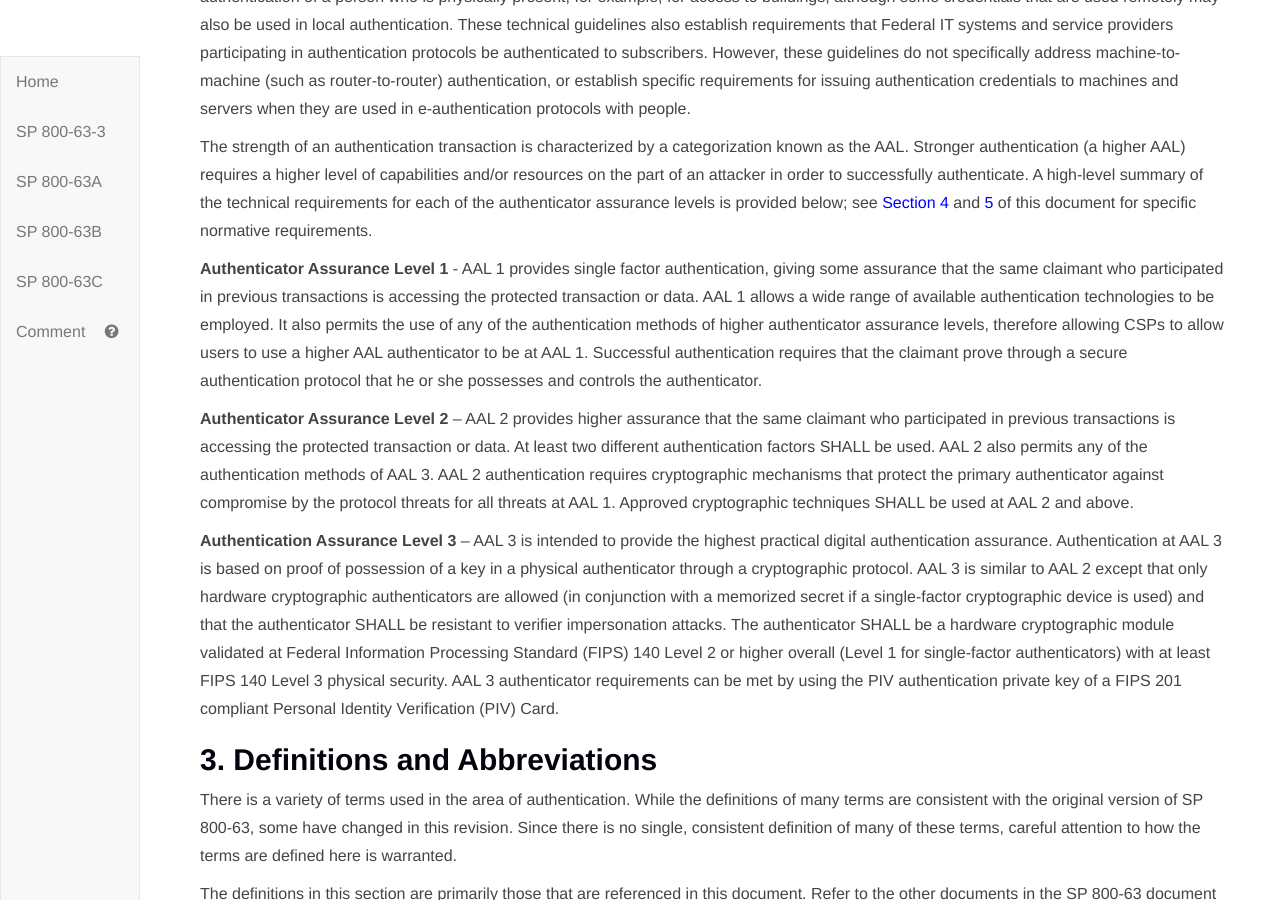
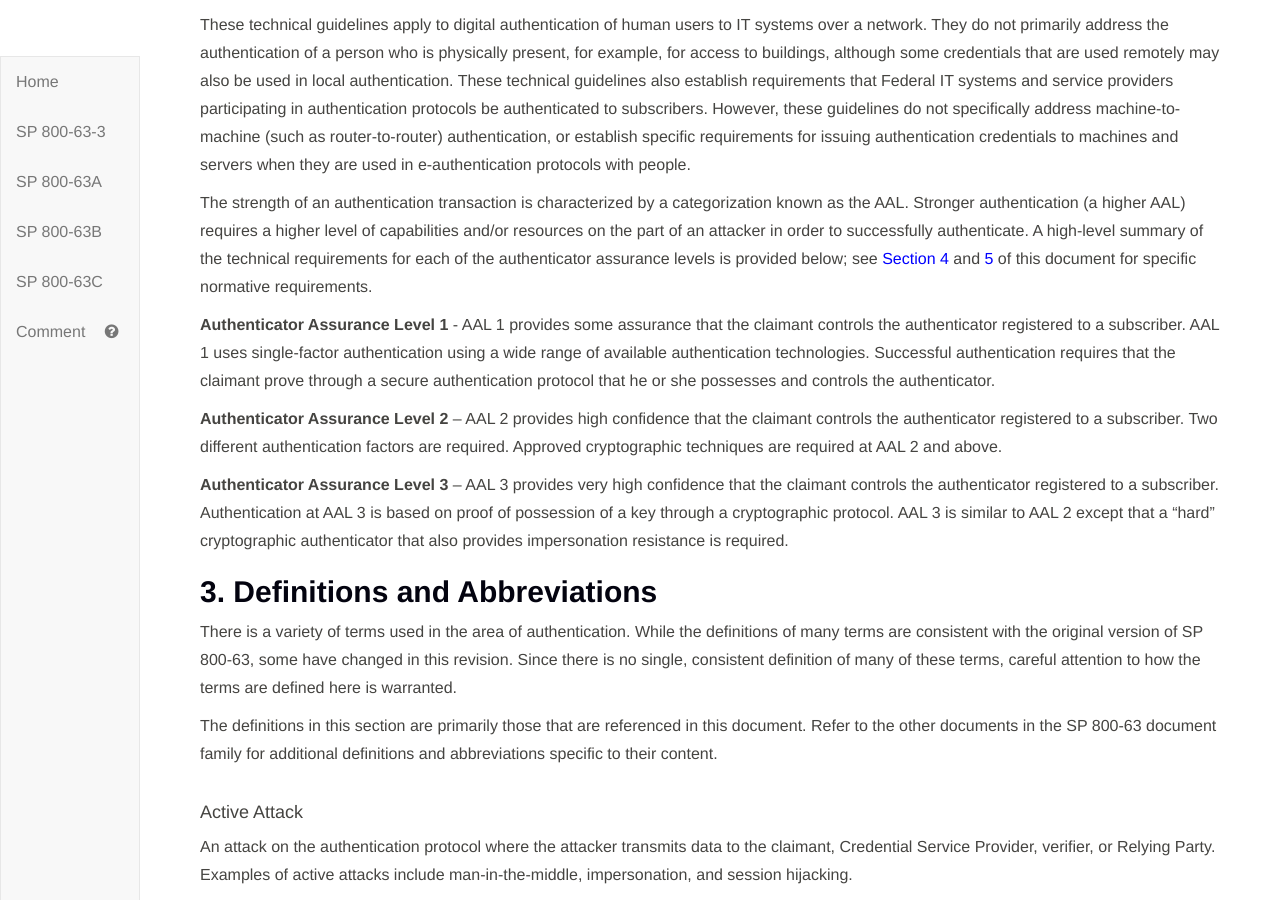
Before and after one commit to usnistgov/800-63-3, a Jekyll site: the page built from sp800-63b.md, in a window 1280 px wide and 900 px high, scrolled down 5713 px. Built offline with Jekyll 4.4.1, drawn with Linux system fonts in a browser that asks for light colours; some of the changed text lies outside the part shown.

Commit message:
Reword, unify, and shorten AAL descriptions in Exec Summary, Intro, and Section 4 openings.

```diff
--- a/sp800-63b/cover.md
+++ b/sp800-63b/cover.md
@@ -204,11 +204,11 @@
 
 The three AALs reflect the options agencies will select based on their risk profile and the potential harm caused by an invalid or fraudulent user accessing their systems. The AALs are as follows:
 
-**AAL 1**: AAL 1 requires single factor authentication, giving some assurance that the same claimant who participated in previous transactions is accessing the protected transaction or data.
+**Authenticator Assurance Level 1** - AAL 1 provides some assurance that the claimant controls the authenticator registered to a subscriber. AAL 1 uses single-factor authentication using a wide range of available authentication technologies. Successful authentication requires that the claimant prove through a secure authentication protocol that he or she possesses and controls the authenticator.
 
-**AAL 2**: AAL 2 requires two different authentication factors, providing higher assurance that the same claimaint who participated in previous transactions is accessing the protected transaction or data.
+**Authenticator Assurance Level 2** – AAL 2 provides high confidence that the claimant controls the authenticator registered to a subscriber. Two different authentication factors are required. Approved cryptographic techniques are required at AAL 2 and above.
 
-**AAL 3**: AAL 3 provides the highest practical remote digital authentication assurance. It requires proof of possession of a key in a physical multi-factor authenticator through a cryptographic protocol.
+**Authenticator Assurance Level 3** – AAL 3 provides very high confidence that the claimant controls the authenticator registered to a subscriber. Authentication at AAL 3 is based on proof of possession of a key through a cryptographic protocol. AAL 3 is similar to AAL 2 except that a "hard" cryptographic authenticator that also provides impersonation resistance is required.
 
 
 ## Table of Contents
--- a/sp800-63b/sec1_2_introduction.md
+++ b/sp800-63b/sec1_2_introduction.md
@@ -18,8 +18,8 @@
 
 The strength of an authentication transaction is characterized by a categorization known as the AAL. Stronger authentication (a higher AAL) requires a higher level of capabilities and/or resources on the part of an attacker in order to successfully authenticate.  A high-level summary of the technical requirements for each of the authenticator assurance levels is provided below; see [Section 4](#sec4) and [5](#sec5) of this document for specific normative requirements.
 
-**Authenticator Assurance Level 1** - AAL 1 provides single factor authentication, giving some assurance that the same claimant who participated in previous transactions is accessing the protected transaction or data. AAL 1 allows a wide range of available authentication technologies to be employed. It also permits the use of any of the authentication methods of higher authenticator assurance levels, therefore allowing CSPs to allow users to use a higher AAL authenticator to be at AAL 1. Successful authentication requires that the claimant prove through a secure authentication protocol that he or she possesses and controls the authenticator.
+**Authenticator Assurance Level 1** - AAL 1 provides some assurance that the claimant controls the authenticator registered to a subscriber. AAL 1 uses single-factor authentication using a wide range of available authentication technologies. Successful authentication requires that the claimant prove through a secure authentication protocol that he or she possesses and controls the authenticator.
 
-**Authenticator Assurance Level 2** – AAL 2 provides higher assurance that the same claimant who participated in previous transactions is accessing the protected transaction or data. At least two different authentication factors SHALL be used. AAL 2 also permits any of the authentication methods of AAL 3. AAL 2 authentication requires cryptographic mechanisms that protect the primary authenticator against compromise by the protocol threats for all threats at AAL 1. Approved cryptographic techniques SHALL be used at AAL 2 and above.
+**Authenticator Assurance Level 2** – AAL 2 provides high confidence that the claimant controls the authenticator registered to a subscriber. Two different authentication factors are required. Approved cryptographic techniques are required at AAL 2 and above.
 
-**Authentication Assurance Level 3** – AAL 3 is intended to provide the highest practical digital authentication assurance. Authentication at AAL 3 is based on proof of possession of a key in a physical authenticator through a cryptographic protocol. AAL 3 is similar to AAL 2 except that only hardware cryptographic authenticators are allowed (in conjunction with a memorized secret if a single-factor cryptographic device is used) and that the authenticator SHALL be resistant to verifier impersonation attacks. The authenticator SHALL be a hardware cryptographic module validated at Federal Information Processing Standard (FIPS) 140 Level 2 or higher overall (Level 1 for single-factor authenticators) with at least FIPS 140 Level 3 physical security. AAL 3 authenticator requirements can be met by using the PIV authentication private key of a FIPS 201 compliant Personal Identity Verification (PIV) Card.
+**Authenticator Assurance Level 3** – AAL 3 provides very high confidence that the claimant controls the authenticator registered to a subscriber. Authentication at AAL 3 is based on proof of possession of a key through a cryptographic protocol. AAL 3 is similar to AAL 2 except that a "hard" cryptographic authenticator that also provides impersonation resistance is required.
--- a/sp800-63b/sec4_aal.md
+++ b/sp800-63b/sec4_aal.md
@@ -46,7 +46,7 @@
 
 ### 4.1. Authenticator Assurance Level 1
 
-AAL 1 provides single factor remote network authentication, giving some assurance that the same Claimant who participated in previous transactions is accessing the protected transaction or data. AAL 1 allows a wide range of available authentication technologies to be employed and requires only a single authentication factor to be used. It also permits the use of any of the authentication methods of higher authenticator assurance levels. Successful authentication requires that the Claimant prove through a secure authentication protocol that he or she possesses and controls the authenticator.
+AAL 1 provides some assurance that the claimant controls the authenticator registered to a subscriber. AAL 1 uses single-factor authentication using a wide range of available authentication technologies. Successful authentication requires that the claimant prove through a secure authentication protocol that he or she possesses and controls the authenticator.
 
 #### 4.1.1. Permitted Authenticator Types
 
@@ -87,7 +87,7 @@
 
 ### 4.2. Authenticator Assurance Level 2
 
-AAL 2 provides high confidence that the claimant controls the authenticator registered to a subscriber. At least two different authentication factors are required. Various types of authenticators, including multi-factor software cryptographic authenticators, may be used as described below. AAL 2 also permits any of the authentication methods of AAL 3. AAL 2 authentication requires cryptographic mechanisms that protect the primary authenticator against compromise by the protocol threats for all threats at AAL 1. Approved cryptographic techniques are required at AAL 2 and above.
+AAL 2 provides high confidence that the claimant controls the authenticator registered to a subscriber. Two different authentication factors are required. Approved cryptographic techniques are required at AAL 2 and above.
 
 #### 4.2.1. Permitted Authenticator Types
 
@@ -134,7 +134,7 @@
 
 ### 4.3. Authenticator Assurance Level 3
 
-AAL 3 provides very high confidence that the claimant controls the authenticator registered to a subscriber. Authentication at AAL 3 is based on proof of possession of a key through a cryptographic protocol. AAL 3 is similar to AAL 2 except that a “hard” cryptographic authenticator that also provides impersonation resistance SHALL be used.
+AAL 3 provides very high confidence that the claimant controls the authenticator registered to a subscriber. Authentication at AAL 3 is based on proof of possession of a key through a cryptographic protocol. AAL 3 is similar to AAL 2 except that a "hard" cryptographic authenticator that also provides impersonation resistance is required.
 
 #### 4.3.1. Permitted Authenticator Types
 
```
